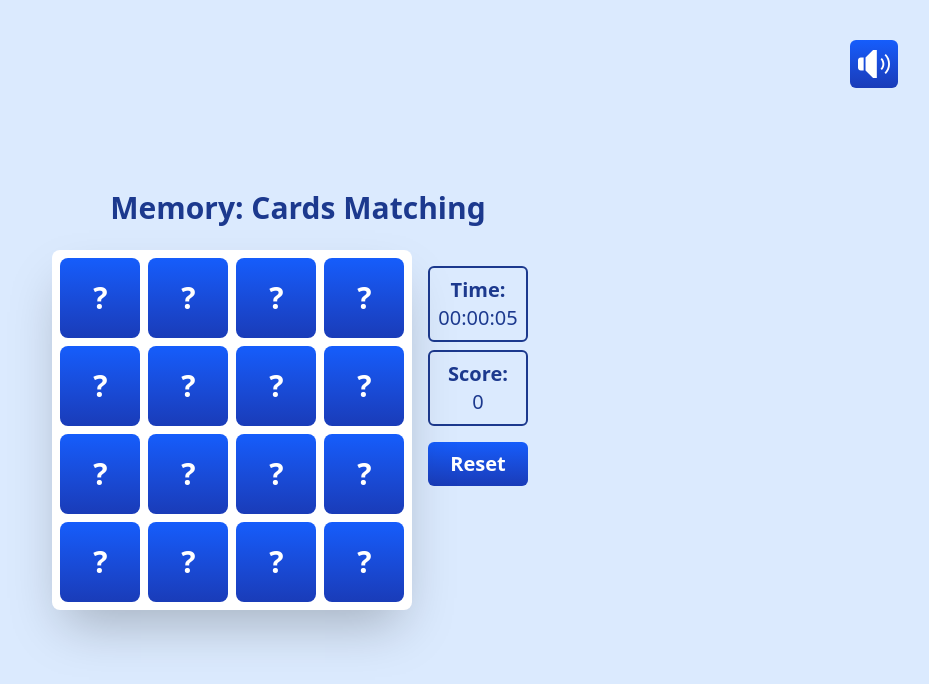
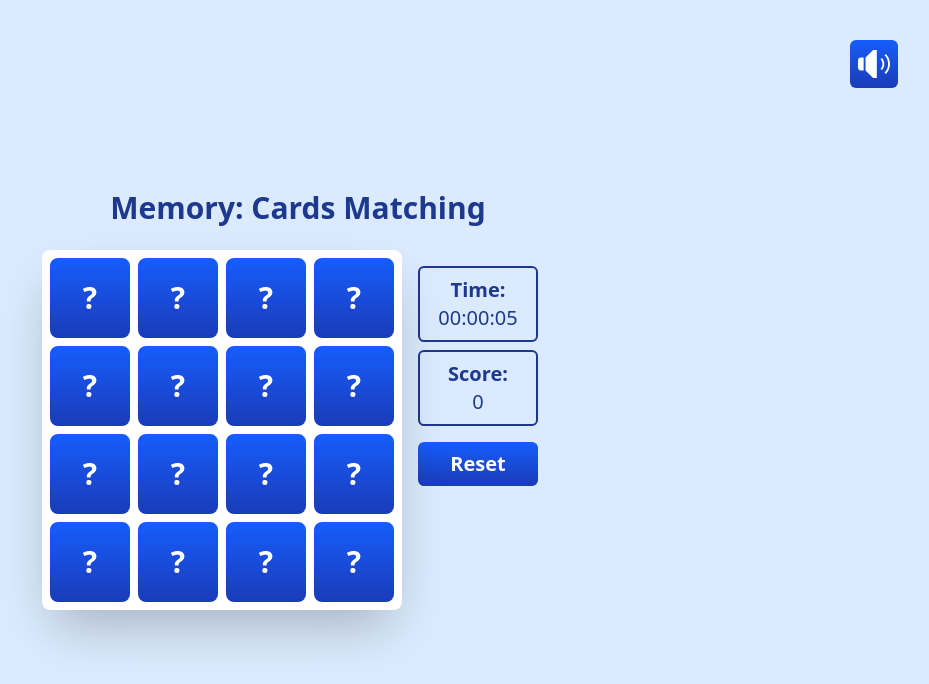
Before and after one commit to mkk-karthi/react-games, a React (Vite) app in the folder memory-cards-matching/: page / in a window 1280 px wide. Shown: the top 684 px of the page, without its empty margins (342-1271 px from the left). Built offline with nearby package versions, Linux system fonts and the light colour scheme.

Commit message:
bug fixing

```diff
--- a/memory-cards-matching/src/componets/SideBar.jsx
+++ b/memory-cards-matching/src/componets/SideBar.jsx
@@ -3,11 +3,11 @@ function SideBar(props) {
     <div className="p-2">
       <div className="text-xl text-blue-900 border-2 border-blue-900 rounded-md m-2 p-2 text-center">
         <p className="font-bold">Time:</p>
-        <p className="">{props.time}</p>
+        <p className="min-w-[100px]">{props.time}</p>
       </div>
       <div className="text-xl text-blue-900 border-2 border-blue-900 rounded-md m-2 p-2 text-center">
         <p className="font-bold">Score:</p>
-        <p className="">{props.score}</p>
+        <p className="min-w-[100px]">{props.score}</p>
       </div>
       {!props.gameOver ? (
         <div className="p-2">
```
Also changed, not shown: 1 other file (tests, documents, lock files or other folders).
